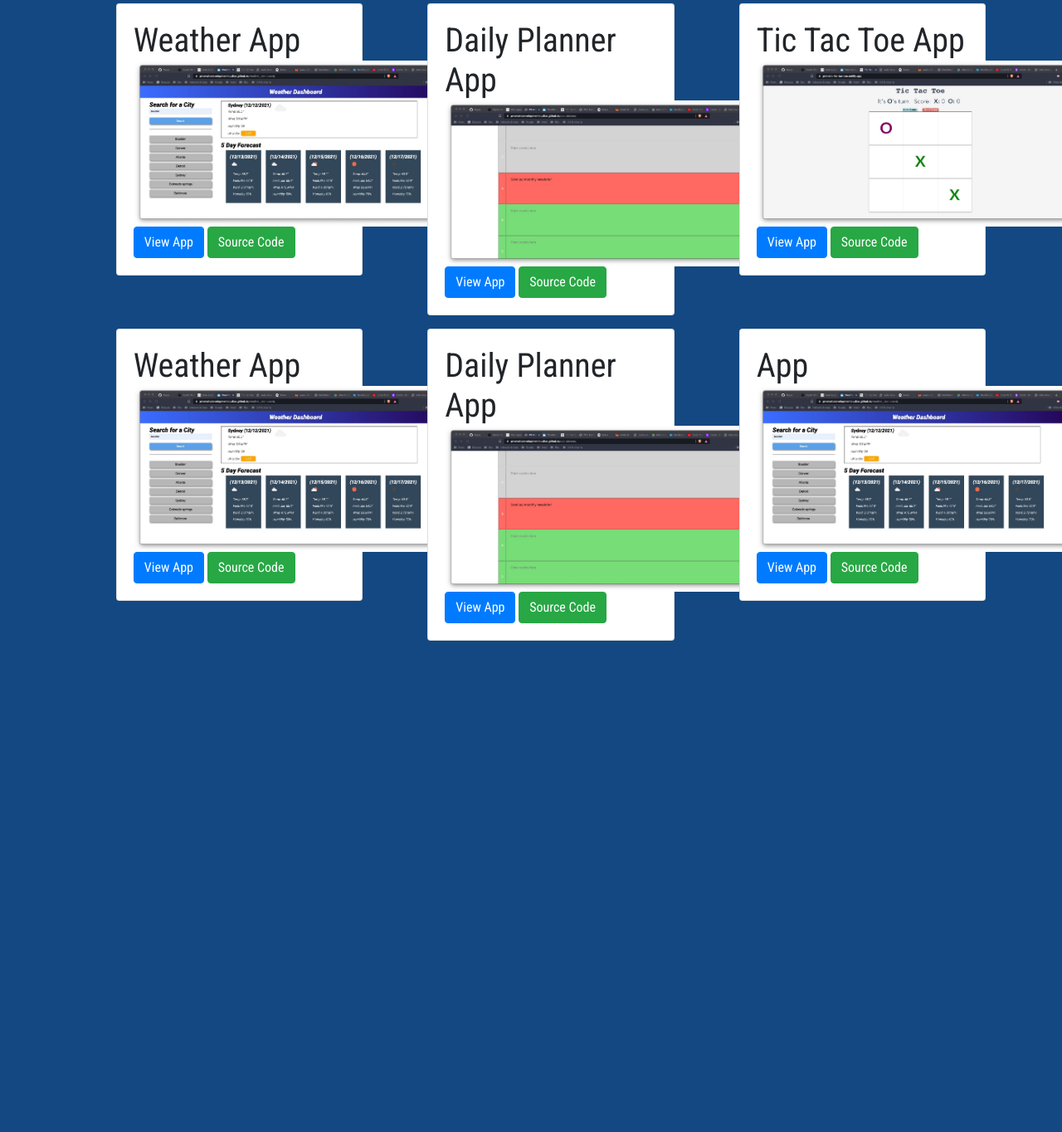
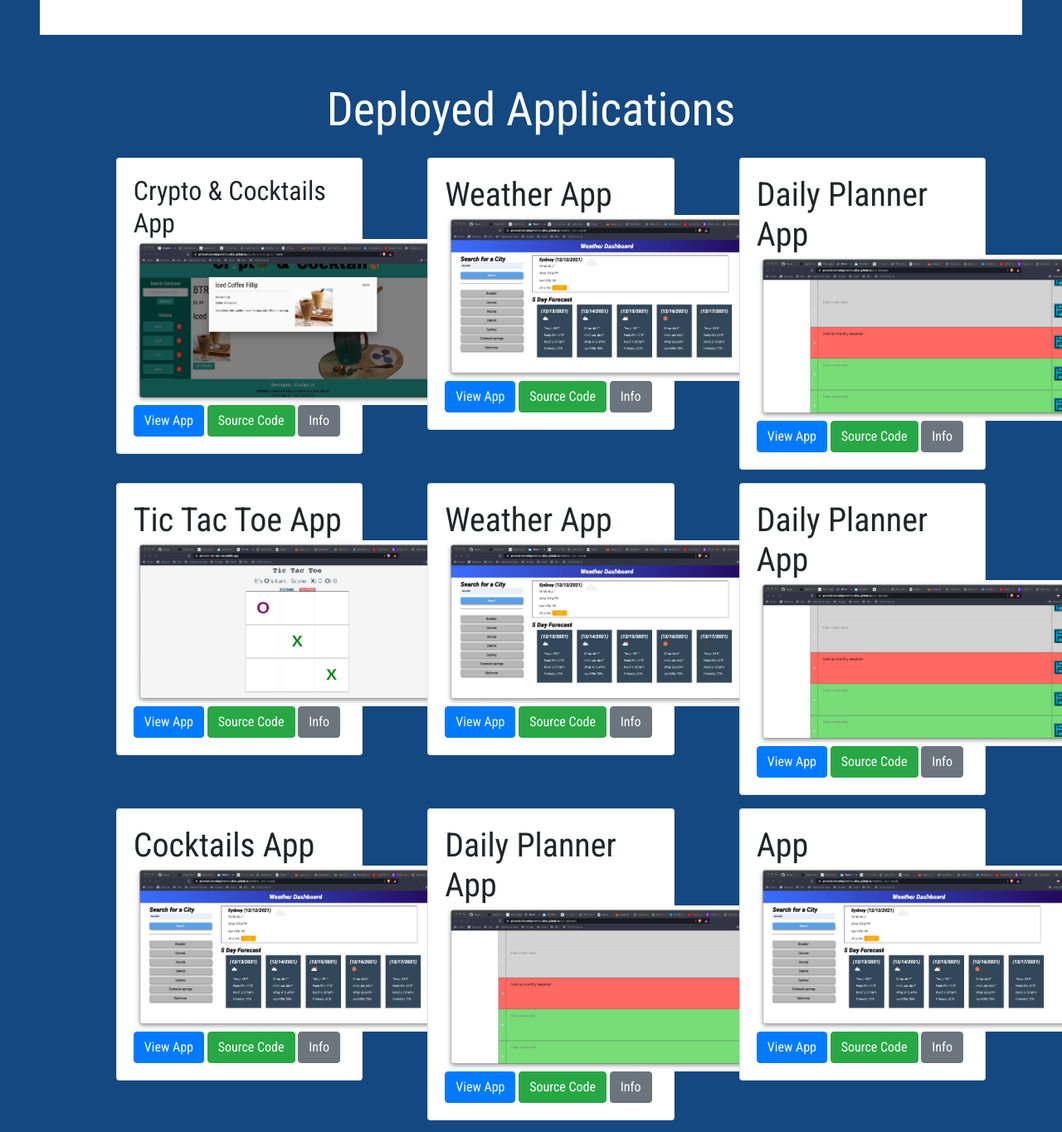
Before and after one commit to PrismaticDevs/Brignola-Portfolio, a plain HTML site: page index.html in a window 1280 px wide. Shown: the part 936-2300 px from the top of the page at 83% size. Before the commit the page ends 1876 px from the top, so only its background shows below. Drawn offline with nearby package versions, Linux system fonts and the light colour scheme; a web font is replaced by a local one.

Commit message:
info btns placed apps restructured

```diff
--- a/assets/css/style.css
+++ b/assets/css/style.css
@@ -56,8 +56,12 @@ h3 {
     text-decoration: none;
 }
 
+#resume {
+    padding: 5%;
+}
 
-/* {
-    margin: 0;
-    padding: 0;
-} /*
+.title {
+    font-size: 3.5em;
+    color: white;
+    text-align: center;
+}
--- a/index.html
+++ b/index.html
@@ -30,7 +30,7 @@
                 </li>
             </ul>
         </nav>
-        <div class="bg-white m-5">
+        <div class="bg-white ml-5 mr-5 mb-5">
             <div id="resume" class="section">
                 <h1>Recent Work Experience</h1>
                 <ul>
@@ -63,7 +63,19 @@
                 </ul>
             </div>
         </div>
-        <div class="row justify-content-center mt-3" id="apps">
+        <div class="title">Deployed Applications</div>
+        <div class="row justify-content-center mt-3">
+            <div class="col-3 ml-5">
+                <div class="card">
+                    <div class="card-body">
+                        <h2>Crypto & Cocktails App</h2>
+                        <img class="app-img" src="./assets/img/crypto-cocktails.jpg" alt="Unable to Load Content">
+                        <a href="https://prismaticdevelopmentstudios.github.io/crypto-cocktails/" target="_blank" class="btn btn-primary">View App</a>
+                        <a href="https://github.com/PrismaticDevelopmentStudios/crypto-cocktails" target="_blank" class="btn btn-success">Source Code</a>
+                        <a onclick="" target="_blank" class="btn btn-secondary text-white">Info</a>
+                    </div>
+                </div>
+            </div>
             <div class="col-3 ml-5">
                 <div class="card">
                     <div class="card-body">
@@ -71,6 +83,7 @@
                         <img class="app-img" src="./assets/img/weather.jpg" alt="Unable to Load Content">
                         <a href="https://prismaticdevelopmentstudios.github.io/weather_dashboard/" target="_blank" class="btn btn-primary">View App</a>
                         <a href="https://github.com/PrismaticDevelopmentStudios/weather_dashboard/tree/master" target="_blank" class="btn btn-success">Source Code</a>
+                        <a onclick="" target="_blank" class="btn btn-secondary text-white">Info</a>
                     </div>
                 </div>
             </div>
@@ -81,9 +94,12 @@
                         <img class="app-img" src="./assets/img/planner.jpg" alt="Unable to Load Content">
                         <a href="https://prismaticdevelopmentstudios.github.io/day-planner/" class="btn btn-primary" target="_blank">View App</a>
                         <a href="https://github.com/PrismaticDevelopmentStudios/day-planner/tree/master" target="_blank" class="btn btn-success">Source Code</a>
+                        <a onclick="" target="_blank" class="btn btn-secondary text-white">Info</a>
                     </div>
                 </div>
             </div>
+        </div>
+        <div class="row justify-content-center mt-3" id="apps">
             <div class="col-3 ml-5">
                 <div class="card">
                     <div class="card-body">
@@ -91,11 +107,10 @@
                         <img class="app-img" src="./assets/img/tic-tac-toe.jpg" alt="Unable to Load Content">
                         <a href="https://primatic-tic-tac-toe.netlify.app/" target="_blank" class="btn btn-primary">View App</a>
                         <a href="https://github.com/PrismaticDevelopmentStudios/TicTacToe/tree/master" target="_blank" class="btn btn-success">Source Code</a>
+                        <a onclick="" target="_blank" class="btn btn-secondary text-white">Info</a>
                     </div>
                 </div>
             </div>
-        </div>
-        <div class="row justify-content-center mt-3">
             <div class="col-3 ml-5">
                 <div class="card">
                     <div class="card-body">
@@ -103,6 +118,7 @@
                         <img class="app-img" src="./assets/img/weather.jpg" alt="Unable to Load Content">
                         <a href="https://prismaticdevelopmentstudios.github.io/weather_dashboard/" target="_blank" class="btn btn-primary">View App</a>
                         <a href="https://github.com/PrismaticDevelopmentStudios/weather_dashboard/tree/master" target="_blank" class="btn btn-success">Source Code</a>
+                        <a onclick="" target="_blank" class="btn btn-secondary text-white">Info</a>
                     </div>
                 </div>
             </div>
@@ -113,6 +129,31 @@
                         <img class="app-img" src="./assets/img/planner.jpg" alt="Unable to Load Content">
                         <a href="https://prismaticdevelopmentstudios.github.io/day-planner/" class="btn btn-primary" target="_blank">View App</a>
                         <a href="https://github.com/PrismaticDevelopmentStudios/day-planner/tree/master" target="_blank" class="btn btn-success">Source Code</a>
+                        <a onclick="" target="_blank" class="btn btn-secondary text-white">Info</a>
+                    </div>
+                </div>
+            </div>
+        </div>
+        <div class="row justify-content-center mt-3">
+            <div class="col-3 ml-5">
+                <div class="card">
+                    <div class="card-body">
+                        <h1>Cocktails App</h1>
+                        <img class="app-img" src="./assets/img/weather.jpg" alt="Unable to Load Content">
+                        <a href="https://prismaticdevelopmentstudios.github.io/crypto-cocktails/" target="_blank" class="btn btn-primary">View App</a>
+                        <a href="https://github.com/PrismaticDevelopmentStudios/crypto-cocktails" target="_blank" class="btn btn-success">Source Code</a>
+                        <a onclick="" target="_blank" class="btn btn-secondary text-white">Info</a>
+                    </div>
+                </div>
+            </div>
+            <div class="col-3 ml-5">
+                <div class="card">
+                    <div class="card-body">
+                        <h1>Daily Planner App</h1>
+                        <img class="app-img" src="./assets/img/planner.jpg" alt="Unable to Load Content">
+                        <a href="https://prismaticdevelopmentstudios.github.io/day-planner/" class="btn btn-primary" target="_blank">View App</a>
+                        <a href="https://github.com/PrismaticDevelopmentStudios/day-planner/tree/master" target="_blank" class="btn btn-success">Source Code</a>
+                        <a onclick="" target="_blank" class="btn btn-secondary text-white">Info</a>
                     </div>
                 </div>
             </div>
@@ -123,6 +164,7 @@
                         <img class="app-img" src="./assets/img/weather.jpg" alt="Unable to Load Content">
                         <a href="https://primatic-tic-tac-toe.netlify.app/" target="_blank" class="btn btn-primary">View App</a>
                         <a href="https://github.com/PrismaticDevelopmentStudios/TicTacToe/tree/master" target="_blank" class="btn btn-success">Source Code</a>
+                        <a onclick="" target="_blank" class="btn btn-secondary text-white">Info</a>
                     </div>
                 </div>
             </div>
```
Also changed, not shown: assets/img/crypto-cocktails.jpg (added).
